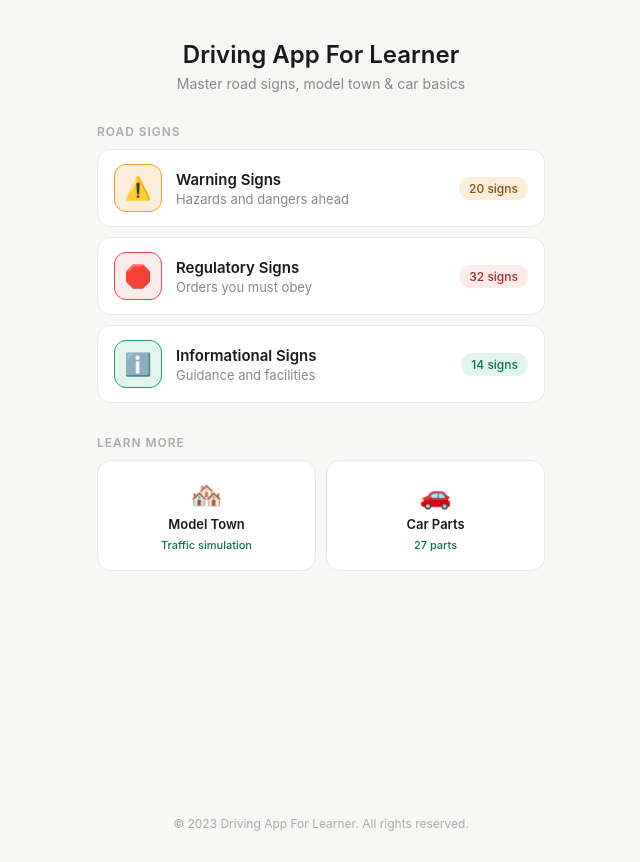
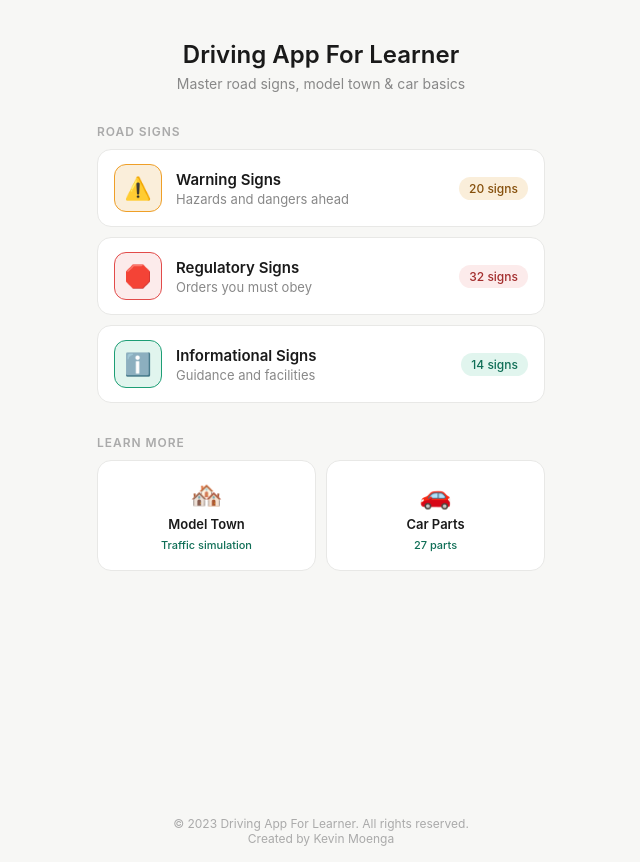
Before and after one commit to Moenga254/Learning-Driving-App, a React (Vite) app: page / in a window 1280 px wide. Shown: the whole page, without its empty margins (319-959 px from the left). Built offline with nearby package versions, Linux system fonts and the light colour scheme.

Commit message:
added a footer

```diff
--- a/src/pages/Home.jsx
+++ b/src/pages/Home.jsx
@@ -101,6 +101,7 @@ export default function Home() {
 
       <footer style={{ textAlign: 'center', padding: '1rem 0', fontSize: '12px', color: '#aaa' }}>
         <p>© 2023 Driving App For Learner. All rights reserved.</p>
+        <p>Created by Kevin Moenga</p>
       </footer>
     </>
   )
```
